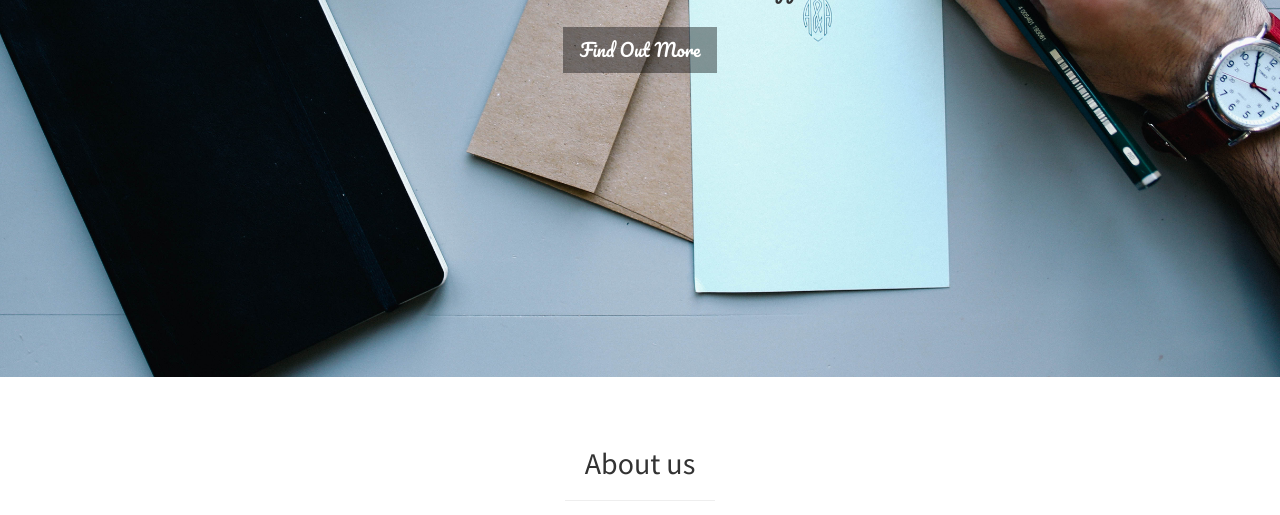
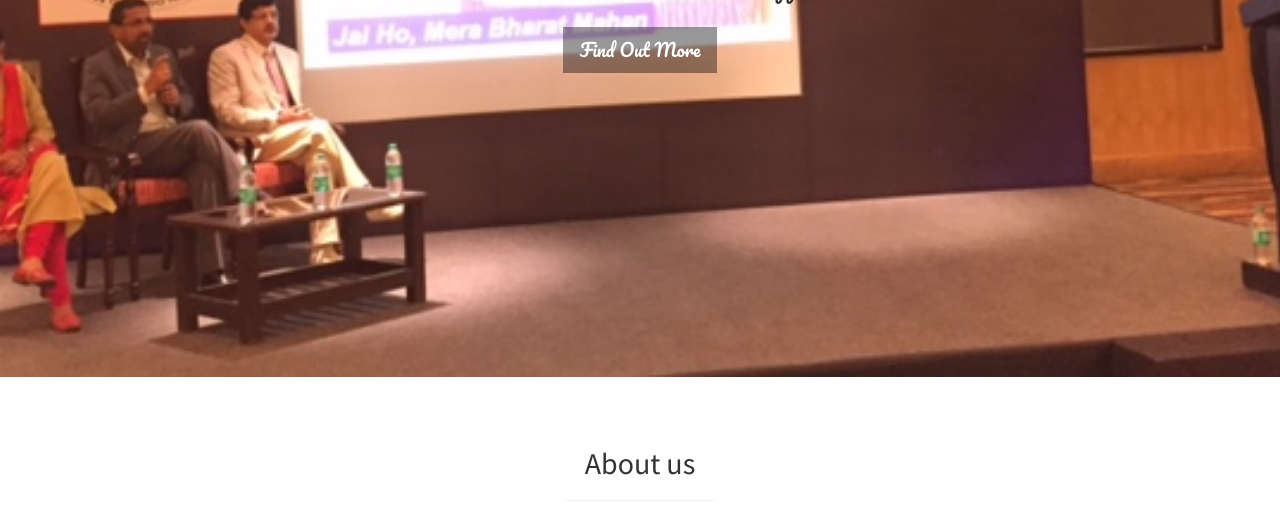
Before and after one commit to dreemteam/dreemteam.github.io, a plain HTML site: page index.html in a window 1280 px wide. Shown: the part 423-938 px from the top of the page. Drawn offline with Linux system fonts and the light colour scheme.

Commit message:
Background Picture Changed

```diff
--- a/css/stylish-portfolio.css
+++ b/css/stylish-portfolio.css
@@ -169,7 +169,7 @@ hr.small {
     width: 100%;
     height: 100%;
     font-family: 'Pacifico', cursive;
-    background: url(../img/bg2.jpg) no-repeat center center scroll;
+    background: url(../img/bg3.jpg) no-repeat center center scroll;
     -webkit-background-size: cover;
     -moz-background-size: cover;
     background-size: cover;
```
Also changed, not shown: img/bg3.jpg (added).
